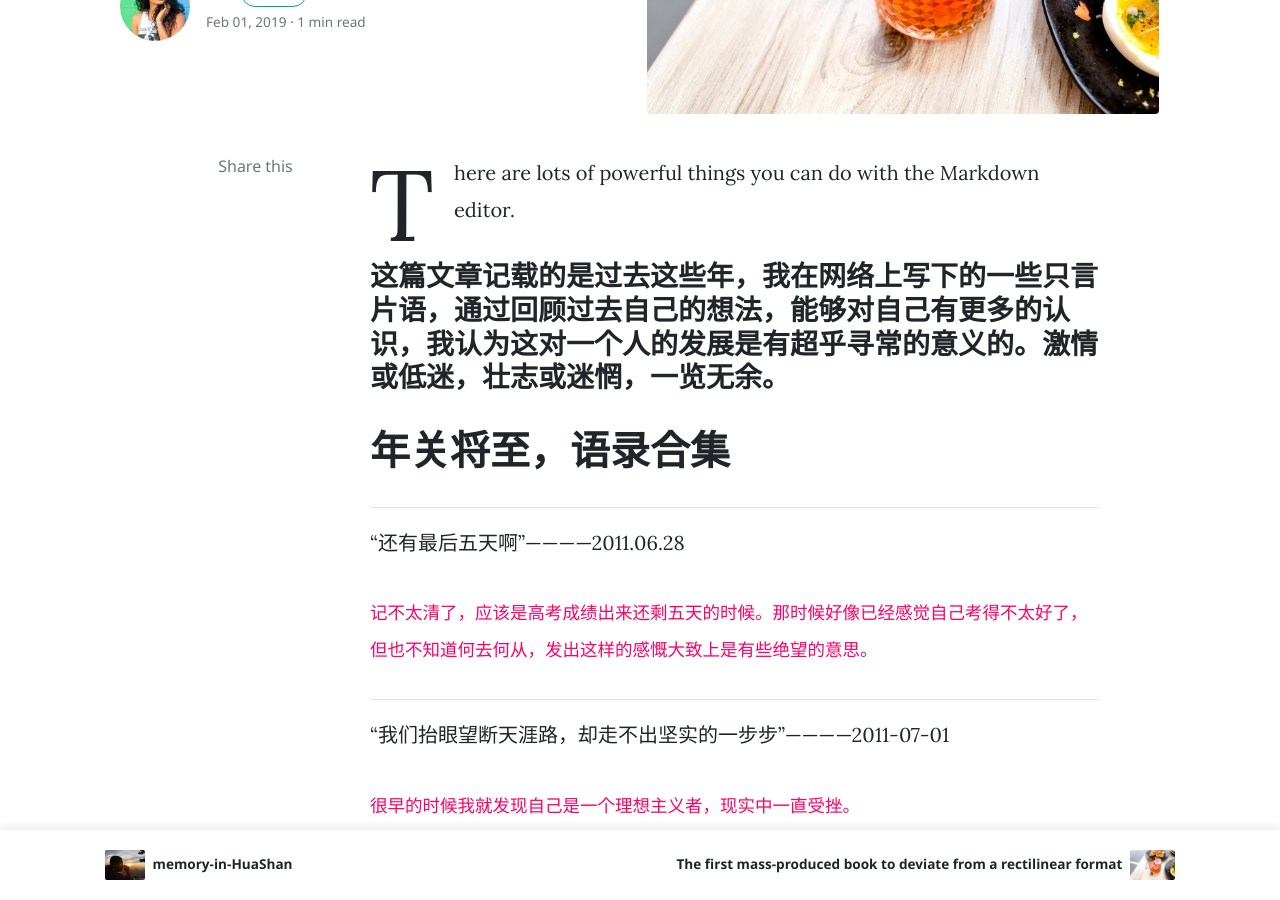
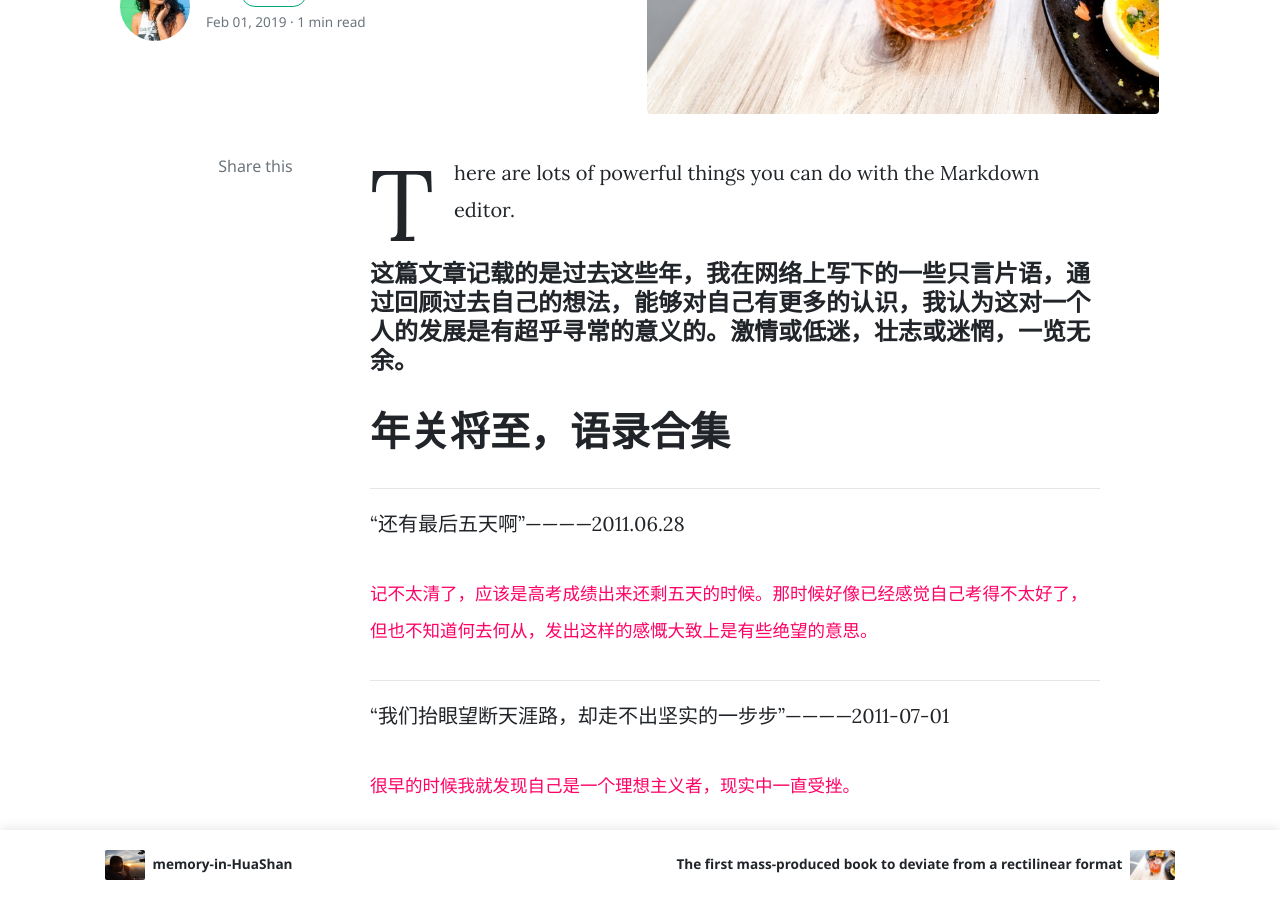
Before and after one commit to FunkyEric/FunkyEric.github.io, a Jekyll site: the page built from _posts/2019-02-01-thoseYearsIheat.md, in a window 1280 px wide and 900 px high, scrolled down 327 px. Built offline with Jekyll 4.4.1, drawn with Linux system fonts in a browser that asks for light colours; nearby versions of some CDN libraries; comment, search, counter and statistics services are not loaded.

```diff
--- a/_posts/2019-02-01-thoseYearsIheat.md
+++ b/_posts/2019-02-01-thoseYearsIheat.md
@@ -7,7 +7,7 @@
 tags: [summer]
 ---
 There are lots of powerful things you can do with the Markdown editor.
-### 这篇文章记载的是过去这些年，我在网络上写下的一些只言片语，通过回顾过去自己的想法，能够对自己有更多的认识，我认为这对一个人的发展是有超乎寻常的意义的。激情或低迷，壮志或迷惘，一览无余。
+#### 这篇文章记载的是过去这些年，我在网络上写下的一些只言片语，通过回顾过去自己的想法，能够对自己有更多的认识，我认为这对一个人的发展是有超乎寻常的意义的。激情或低迷，壮志或迷惘，一览无余。
 
 # 年关将至，语录合集
 
```
